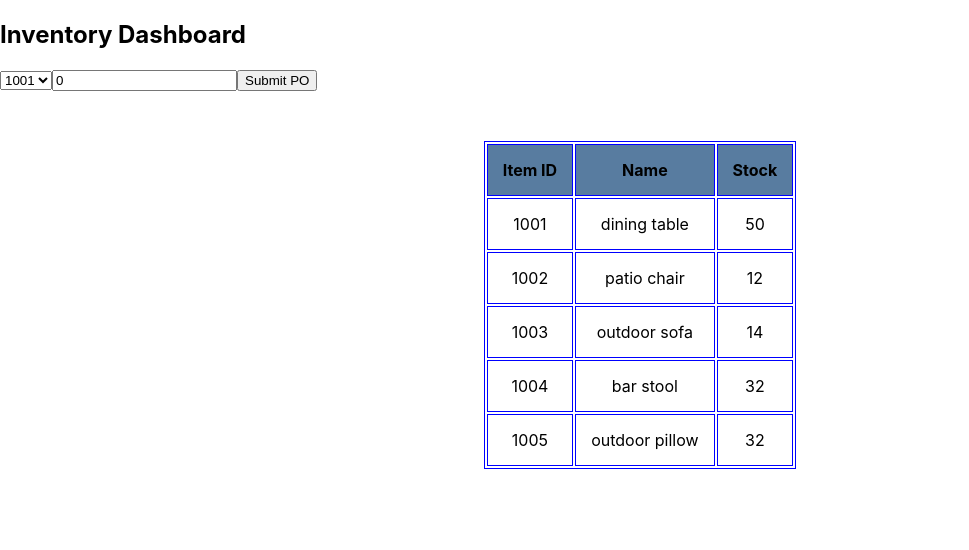
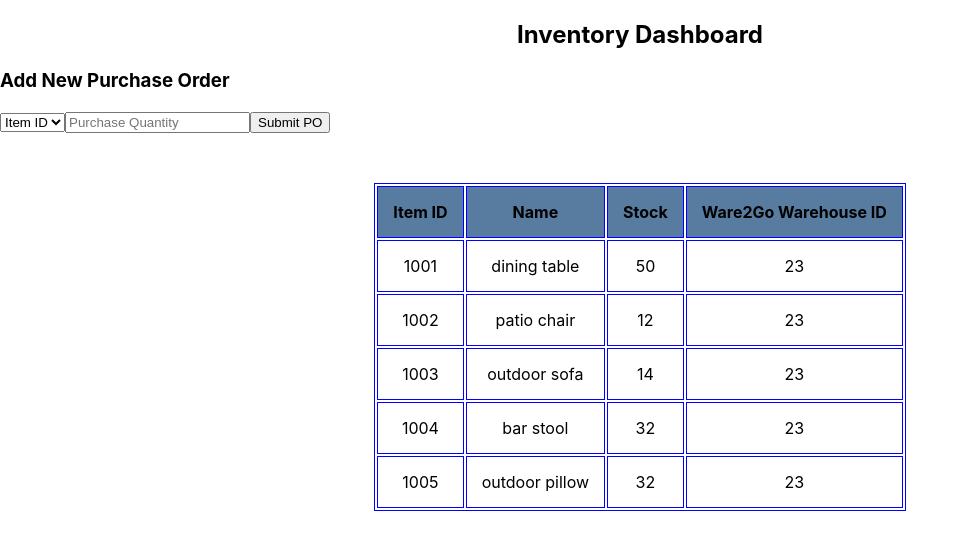
Before and after one commit to ebwittenberg/merchant-manage, a React (Create React App) app: page / in a window 1280 px wide. Shown: the top 550 px of the page, without its empty margins (0-969 px from the left). Built offline with nearby package versions, Linux system fonts and the light colour scheme.

Commit message:
makes the PO form more clear for the user

```diff
--- a/src/components/AddPo.js
+++ b/src/components/AddPo.js
@@ -16,6 +16,7 @@ function AddPo({ onStockChange, onItemChange, inputValue, handleFormSubmit }) {
             <select
                 onChange={(e) => onItemChange(e.target.value)}
             >
+                <option disabled selected>Item ID</option>
                 {
                     options
                 }
@@ -25,6 +26,7 @@ function AddPo({ onStockChange, onItemChange, inputValue, handleFormSubmit }) {
                 type="number"
                 onChange={(e) => onStockChange(e.target.value)}
                 value={inputValue}
+                placeholder="Purchase Quantity"
             />
 
             <button type="submit">Submit PO</button>
--- a/src/components/InventoryDashboard.js
+++ b/src/components/InventoryDashboard.js
@@ -10,7 +10,7 @@ class InventoryDashboard extends React.Component {
         super(props);
         this.state={
             itemOnPO: '1001',
-            purchaseQty: 0
+            purchaseQty: null
         }
     }
 
@@ -18,8 +18,8 @@ class InventoryDashboard extends React.Component {
         const state = store.getState();
         return (
             <div>
-                <h2>Inventory Dashboard</h2>
-
+                <h2 style={{textAlign: 'center'}}>Inventory Dashboard</h2>
+                <h3>Add New Purchase Order</h3>
                 <AddPo
                     onStockChange={this._changePurchaseQty}
                     onItemChange={this._changeItemOnPO}
@@ -32,6 +32,7 @@ class InventoryDashboard extends React.Component {
                             <th>Item ID</th>
                             <th>Name</th>
                             <th>Stock</th>
+                            <th>Ware2Go Warehouse ID</th>
                         </tr>
 
 
--- a/src/components/Item.js
+++ b/src/components/Item.js
@@ -6,6 +6,7 @@ function Item({details}) {
             <td>{details.id}</td>
             <td>{details.name}</td>
             <td>{details.stock}</td>
+            <td>{details.warehouseID}</td>
         </tr>
 
     )
```
